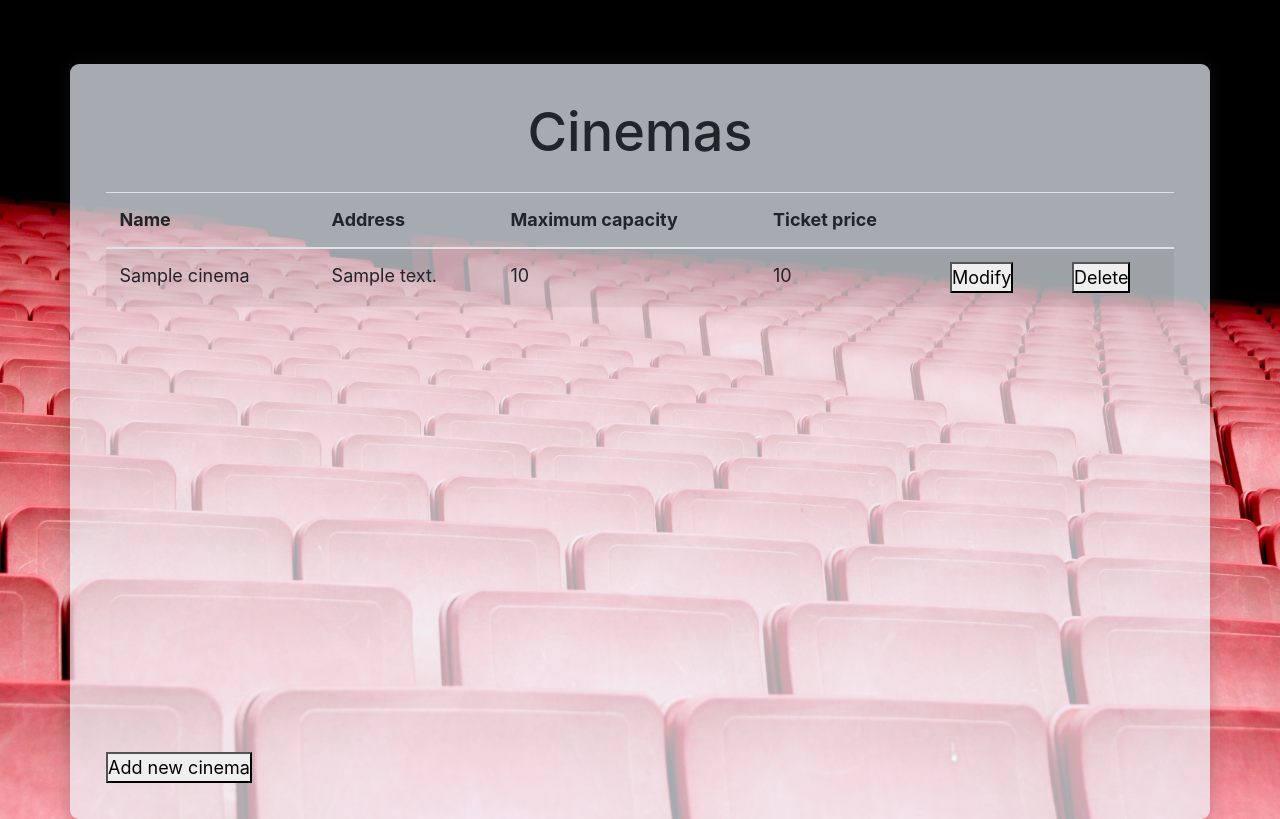
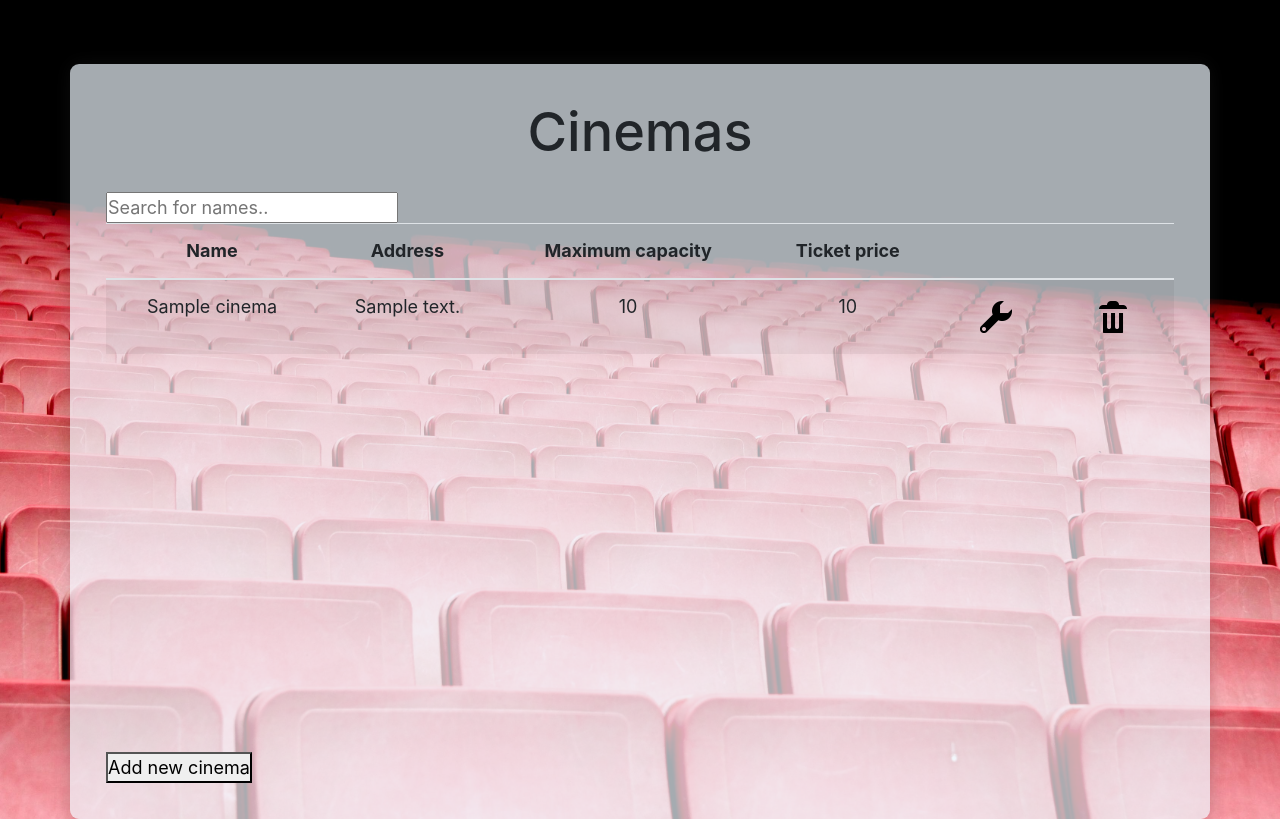
Before and after one commit to federicovinas7/MoviePass, a PHP site: template Views/cinema_list.php in a window 1280 px wide. Run offline with PHP 8.4, Linux system fonts and the light colour scheme; the template is opened without the code that fills it: most values are stand-ins (such as "Sample title", 1, 10 or a date in 2020); some libraries are stand-ins or nearby versions.

Commit message:
iconos de botones, busqueda y tabla ordenada

```diff
--- a/Views/cinema_list.php
+++ b/Views/cinema_list.php
@@ -1,10 +1,11 @@
 <main class="container">
     <h1>Cinemas</h1>
     <div class="custom-scrollbar table-wrapper-scroll-y">
-        <table class="table table-hover table-striped" >
+        <input type="text" id="input" onkeyup="myFunction()" placeholder="Search for names..">
+        <table id="table" class="text-center table table-hover table-striped" >
             <thead>
-                <tr>
-                    <th>Name</th>
+                <tr class="th-pointer">
+                    <th class="th-pointer">Name</th>
                     <th>Address</th>
                     <th>Maximum capacity</th>
                     <th>Ticket price</th>
@@ -21,19 +22,22 @@
                         <td><?php echo $cine->getTicketPrice()?></td>
                         <td><form action="<?php echo FRONT_ROOT ?>Cinema/showModifyCinema" method="post">
                             <input type="hidden" name="id" value=<?php echo $cine->getId()?>>
-                            <button type="submit" >Modify</button>
+                            <button type="submit" class="btn" >
+                                <img src="/MoviePass/Views/img/wrench-4x.png" alt="trash_icon">
+                            </button>
                         </form></td>
                         <td><form action="<?php echo FRONT_ROOT ?>Cinema/remove" method="post">
                             <input type="hidden" name="id" value=<?php echo $cine->getId() //revisar si esto esta bien ?>>
-                            <button type="submit">Delete</button>
+                            <button type="submit" class="btn">
+                                <img src="/MoviePass/Views/img/trash-4x.png" alt="trash_icon">
+                            </button>
                         </form></td>
                     </tr>
                 <?php } ?>
             </tbody>
         </table>
     </div>
-    <form action="<?php echo FRONT_ROOT ?>Cinema/showAddCinema" method="POST">
+    <a href="<?php echo FRONT_ROOT ?>Cinema/showAddCinema">
         <button type="submit">Add new cinema</button>
-    </form>
+    </a>
 </main>
-<script src="<?php echo JS_PATH ?>/tablejs.js"></script>
--- a/Views/css/styles.css
+++ b/Views/css/styles.css
@@ -36,8 +36,9 @@ form button.submit{
     padding: 0.5em 0.5em;
     -webkit-transition: all 0.25s;
     transition: all 0.25s;
-    cursor: pointer;
+	cursor: pointer;
 }
+
 
 form label{
 	border-bottom: 1px solid #333;
@@ -80,3 +81,20 @@ th{
 .table-wrapper-scroll-y {
 	display: block;
 }
+
+.th-pointer{
+	cursor: pointer;
+}
+
+table.dataTable thead .sorting:after,
+table.dataTable thead .sorting:before,
+table.dataTable thead .sorting_asc:after,
+table.dataTable thead .sorting_asc:before,
+table.dataTable thead .sorting_asc_disabled:after,
+table.dataTable thead .sorting_asc_disabled:before,
+table.dataTable thead .sorting_desc:after,
+table.dataTable thead .sorting_desc:before,
+table.dataTable thead .sorting_desc_disabled:after,
+table.dataTable thead .sorting_desc_disabled:before {
+	bottom: .5em;
+}
--- a/Views/footer.php
+++ b/Views/footer.php
@@ -1,4 +1,5 @@
-<script src="https://code.jquery.com/jquery-3.5.1.slim.min.js" integrity="sha384-DfXdz2htPH0lsSSs5nCTpuj/zy4C+OGpamoFVy38MVBnE+IbbVYUew+OrCXaRkfj" crossorigin="anonymous"></script>
+<script src="https://code.jquery.com/jquery-3.5.1.js" integrity="sha256-QWo7LDvxbWT2tbbQ97B53yJnYU3WhH/C8ycbRAkjPDc=" crossorigin="anonymous"></script>
 <script src="<?php echo JS_PATH ?>bootstrap.js"></script>
+<script src="<?php echo JS_PATH ?>cinema.table.js"></script>
 </body>
 </html>
--- /dev/null
+++ b/Views/js/cinema.table.js
@@ -0,0 +1,36 @@
+$('th').click(function(){
+    var table = $(this).parents('table').eq(0)
+    var rows = table.find('tr:gt(0)').toArray().sort(comparer($(this).index()))
+    this.asc = !this.asc
+    if (!this.asc){rows = rows.reverse()}
+    for (var i = 0; i < rows.length; i++){table.append(rows[i])}
+})
+function comparer(index) {
+    return function(a, b) {
+        var valA = getCellValue(a, index), valB = getCellValue(b, index)
+        return $.isNumeric(valA) && $.isNumeric(valB) ? valA - valB : valA.toString().localeCompare(valB)
+    }
+}
+function getCellValue(row, index){ return $(row).children('td').eq(index).text() }
+
+function myFunction() {
+    // Declare variables
+    var input, filter, table, tr, td, i, txtValue;
+    input = document.getElementById("input");
+    filter = input.value.toUpperCase();
+    table = document.getElementById("table");
+    tr = table.getElementsByTagName("tr");
+
+    // Loop through all table rows, and hide those who don't match the search query
+    for (i = 0; i < tr.length; i++) {
+      td = tr[i].getElementsByTagName("td")[0];
+      if (td) {
+        txtValue = td.textContent || td.innerText;
+        if (txtValue.toUpperCase().indexOf(filter) > -1) {
+          tr[i].style.display = "";
+        } else {
+          tr[i].style.display = "none";
+        }
+      }
+    }
+  }
```
Also changed, not shown: Views/img/trash-4x.png (added), Views/img/wrench-4x.png (added), Views/js/tablejs.js (deleted).
